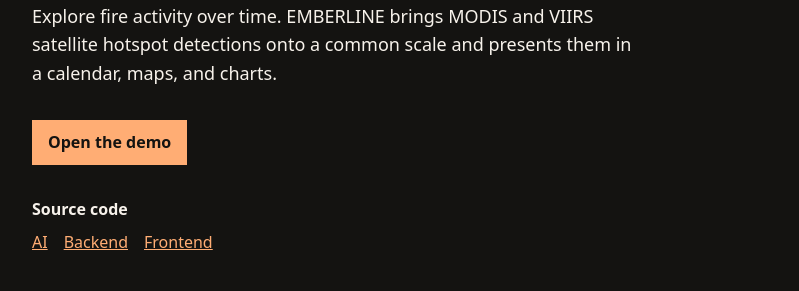
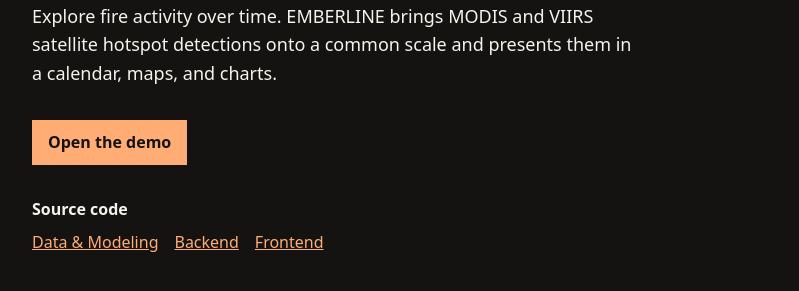
Before and after one commit to Nasa-Planetarium/nasa-planetarium.github.io, a plain HTML site: page index.html in a window 1280 px wide. Shown: the part 249-540 px from the top of the page, without its empty margins (240-1039 px from the left). Drawn offline with Linux system fonts and the light colour scheme.

Commit message:
Rename AI link to Data & Modeling

```diff
--- a/index.html
+++ b/index.html
@@ -52,7 +52,7 @@
     <section class="source-code" aria-labelledby="source-code-heading">
       <h2 id="source-code-heading">Source code</h2>
       <nav aria-label="Source code repositories">
-        <a href="https://github.com/Nasa-Planetarium/Planetarium-AI">AI</a>
+        <a href="https://github.com/Nasa-Planetarium/Planetarium-AI">Data &amp; Modeling</a>
         <a href="https://github.com/Nasa-Planetarium/Planetarium-Backend">Backend</a>
         <a href="https://github.com/Nasa-Planetarium/Planetarium-Frontend">Frontend</a>
       </nav>
```
